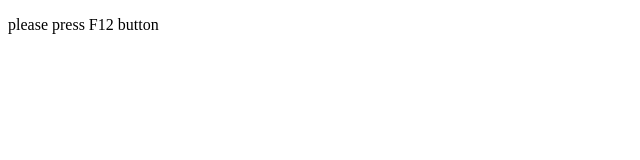
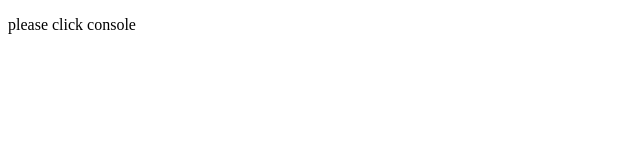
Before and after one commit to KISHORE879/assigenment, a website: page index.html in a window 1280 px wide. Shown: the full height of the page, 0-640 px from the left. Drawn offline with Linux system fonts and the light colour scheme.

Commit message:
1 file modified

```diff
--- a/index.html
+++ b/index.html
@@ -1,4 +1,4 @@
 <!DOCTYPE html>
 <html>
-<p>please press F12 button</p>
+<p>please click console</p>
 </html>
```
